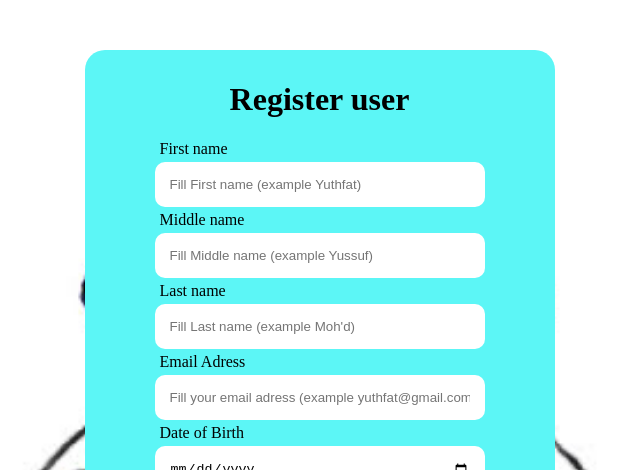
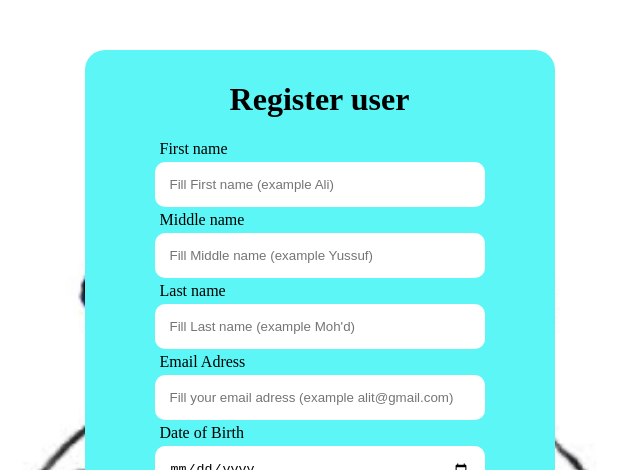
Before and after one commit to elninja336/YoungDev, a plain HTML site: page register.html in a window 1280 px wide. Shown: the top 470 px of the page, 328-968 px from the left. Drawn offline with Linux system fonts and the light colour scheme.

Commit message:
new commit

```diff
--- a/register.html
+++ b/register.html
@@ -15,13 +15,13 @@
             <form action="">
             <h1>Register user</h1>
             <label class="inputs_label" for="Fname">First name</label><br>
-            <input type="text"  required placeholder="Fill First name (example Yuthfat)"><br>
+            <input type="text"  required placeholder="Fill First name (example Ali)"><br>
             <label class="inputs_label" for="Mname">Middle name</label><br>
             <input type="text"  required placeholder="Fill Middle name (example Yussuf)"><br>
             <label class="inputs_label" for="Lname">Last name</label><br>
             <input type="text"  required placeholder="Fill Last name (example Moh'd)"><br>
             <label class="inputs_label" for="email">Email Adress</label><br>
-            <input type="email" id="email" name="email" required placeholder="Fill your email adress (example yuthfat@gmail.com)"><br>
+            <input type="email" id="email" name="email" required placeholder="Fill your email adress (example alit@gmail.com)"><br>
             <label class="inputs_label" for="DOB">Date of Birth</label><br>
             <input type="date"><br>
             <label class="inputs_label" for="">Your marital status</label><br>
```
